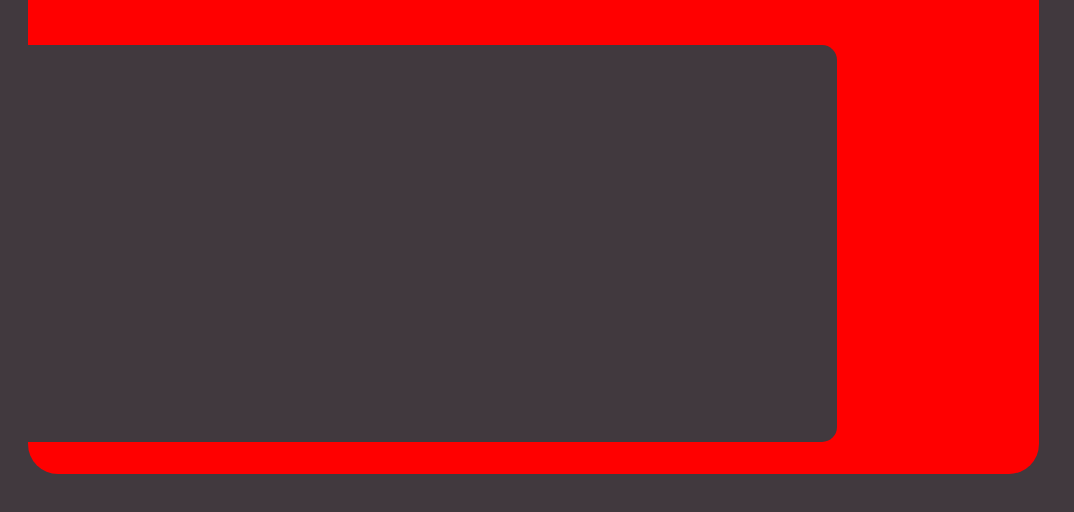
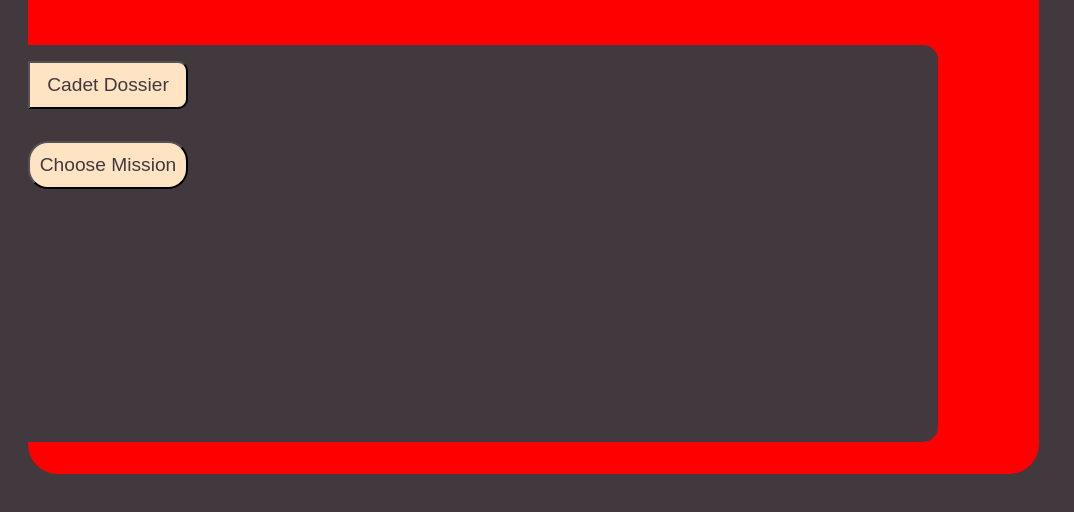
Before and after one commit to nthi/lcars-testing, a plain HTML site: page index.html in a window 1280 px wide. Shown: the part 86-598 px from the top of the page, without its empty margins (0-1074 px from the left). Drawn offline with Linux system fonts and the light colour scheme; a web font is replaced by a local one.

Commit message:
Adding button options for consideration

```diff
--- a/index.html
+++ b/index.html
@@ -14,6 +14,8 @@
     <div class="biggest-box">
         <p class="screen-header-text">text here</p>
         <div class="second-biggest-box">
+            <button class="button-main">Cadet Dossier</button>
+            <button class="button-alt-option">Choose Mission</button>
         </div>
     </div>
 
--- a/styles.css
+++ b/styles.css
@@ -1,3 +1,5 @@
+/*I wanted to set up some boxes-within-boxes that looks kind of Star Trek lcars-esque. Not satisfied with color scheme yet-- add some complexity and also make sure we've got high visibility/readability for text*/
+
 body {
     display: flex;
     background-color: #41393E;
@@ -28,8 +30,35 @@ body {
 
 .second-biggest-box {
     display: flex;
+    flex-direction: column;
     background-color: #41393E;
-    width: 80%;
+    width: 90%;
     height: 80%;
     border-radius: 0 15px 15px 0;
 }
+
+/*depends on if we like this sharp/aligned edge on the left margin of screen and button*/
+.button-main {
+    background-color:bisque;
+    text-align: center;
+    color: #41393E;
+    font-size: larger;
+    font-family: 'Akshar', sans-serif;
+    height: 3rem;
+    width: 10rem;
+    border-radius: 0 10px 10px 0;
+    margin: 1rem 1rem 1rem 0rem;
+}
+
+/*you will see significantly rounder buttons in Star Trek lcars screens, so this is closer to that styling*/
+.button-alt-option {
+    background-color:bisque;
+    text-align: center;
+    color: #41393E;
+    font-size: larger;
+    font-family: 'Akshar', sans-serif;
+    height: 3rem;
+    width: 10rem;
+    border-radius: 20px;
+    margin: 1rem 1rem 1rem 0rem;
+}
```
